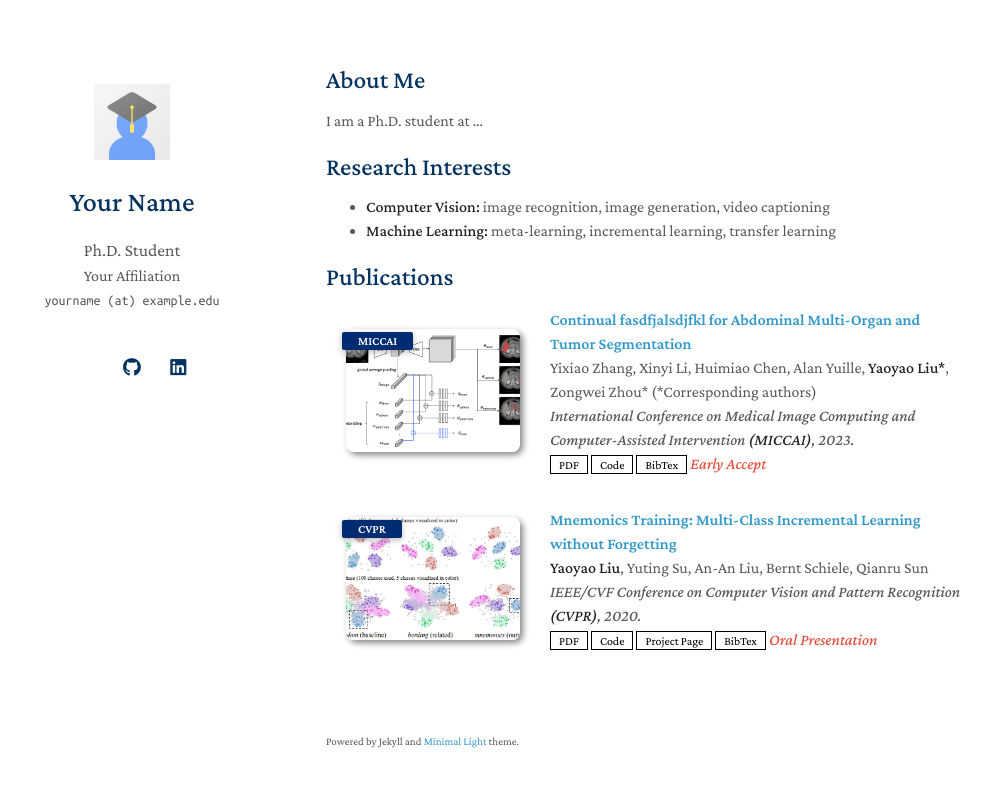
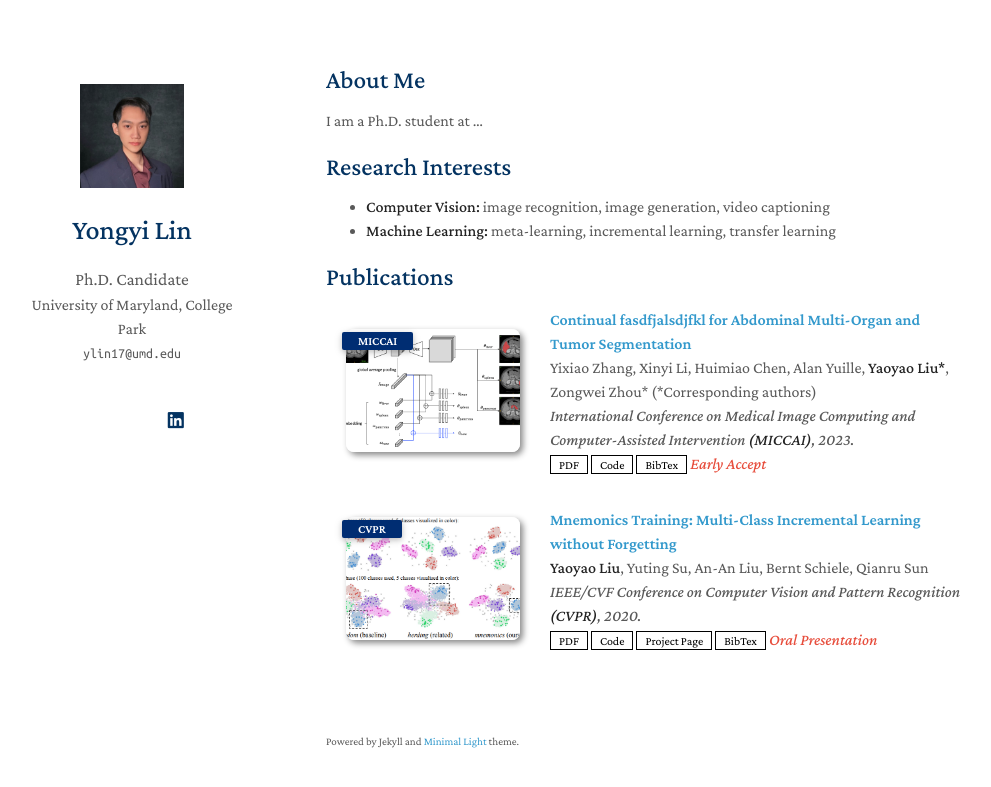
Before and after one commit to yongyi-lin/yongyi-lin.github.io, a Jekyll site: the page built from index.md, in a window 1280 px wide. Shown: the top 787 px of the page, without its empty margins (144-1135 px from the left). Built offline with Jekyll 4.4.1, drawn with Linux system fonts in a browser that asks for light colours; a style sheet for code colours, icons or effects is not loaded.

Commit message:
Update website with personal information, profile image, and CV

```diff
--- a/_config.yml
+++ b/_config.yml
@@ -1,26 +1,26 @@
 # Basic Information
-title: Your Name
-position: Ph.D. Student
-affiliation: Your Affiliation
-email: yourname (at) example.edu
+title: Yongyi Lin
+position: Ph.D. Candidate
+affiliation: University of Maryland, College Park
+email: ylin17@umd.edu
 
 # Search Engine Optimization (SEO)
 # The following information is used to improve the website traffic from search engines, e.g., Google.
-keywords:
+keywords: yongyi lin umd
 description:
 canonical:
 
 # Links
 # If you don't need one of them, you may delete the corresponding line.
-google_scholar: https://scholar.google.com/
-cv_link: assets/files/curriculum_vitae.pdf
-github_link: https://github.com/
-linkedin: https://www.linkedin.com/
-twitter: https://twitter.com/
+google_scholar: https://scholar.google.com/citations?user=zbV8hgMAAAAJ&hl=en&oi=ao
+cv_link: assets/files/cv.pdf
+# github_link: https://github.com/
+linkedin: https://www.linkedin.com/in/yongyi-lin-s1d2
+# twitter: https://twitter.com/
 
 # Images (e.g., your profile picture and your website's favicon)
 # "favicon" and "favicon_dark" are used for the light and dark modes, respectively.
-avatar: ./assets/img/avatar.png
+avatar: ./assets/img/profile.jpeg
 favicon: ./assets/img/favicon.png
 favicon_dark: ./assets/img/favicon-dark.png
 
@@ -30,7 +30,7 @@ enable_footnote: true
 
 # Auto Dark Mode
 # You may use the option to disable the automatic dark theme
-auto_dark_mode: true
+auto_dark_mode: false
 
 # Font
 # You can use this option to choose between Serif or Sans Serif fonts.
```
Also changed, not shown: assets/img/profile.jpeg (added), 2 other files.
